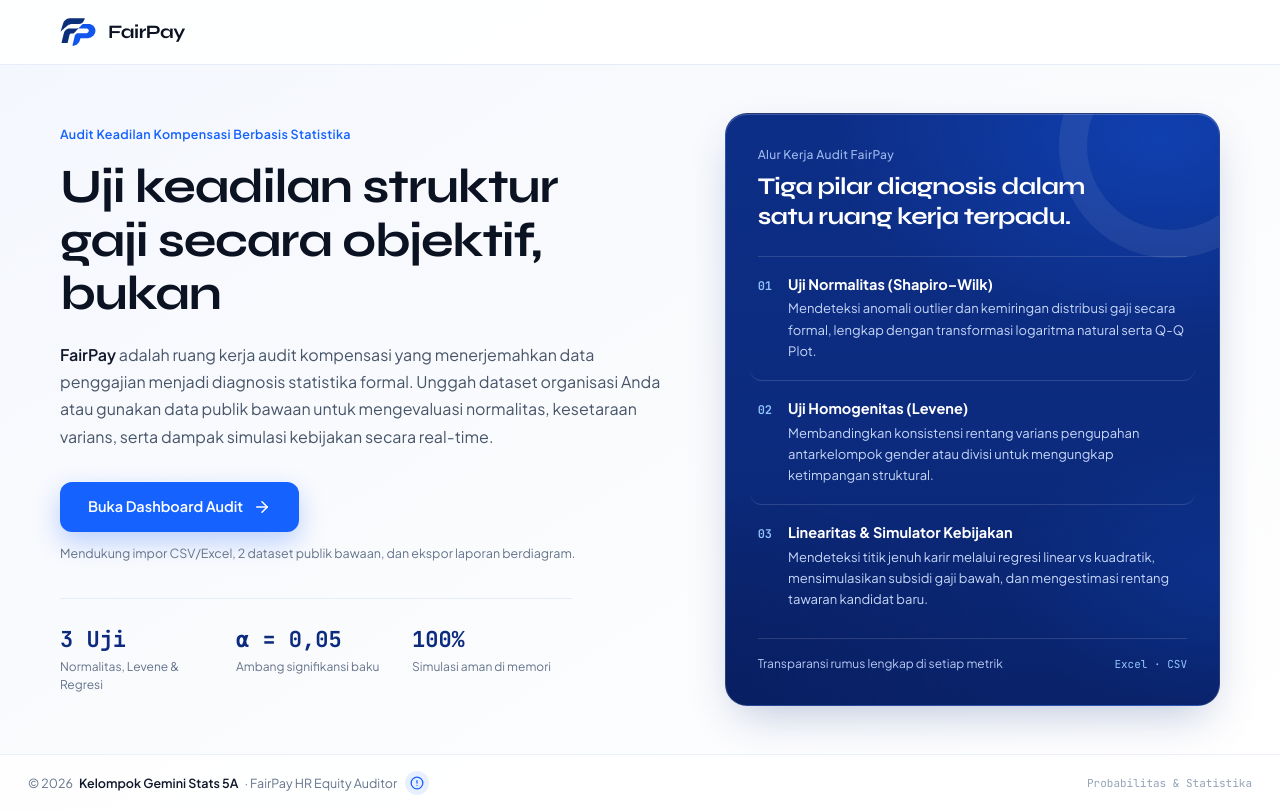
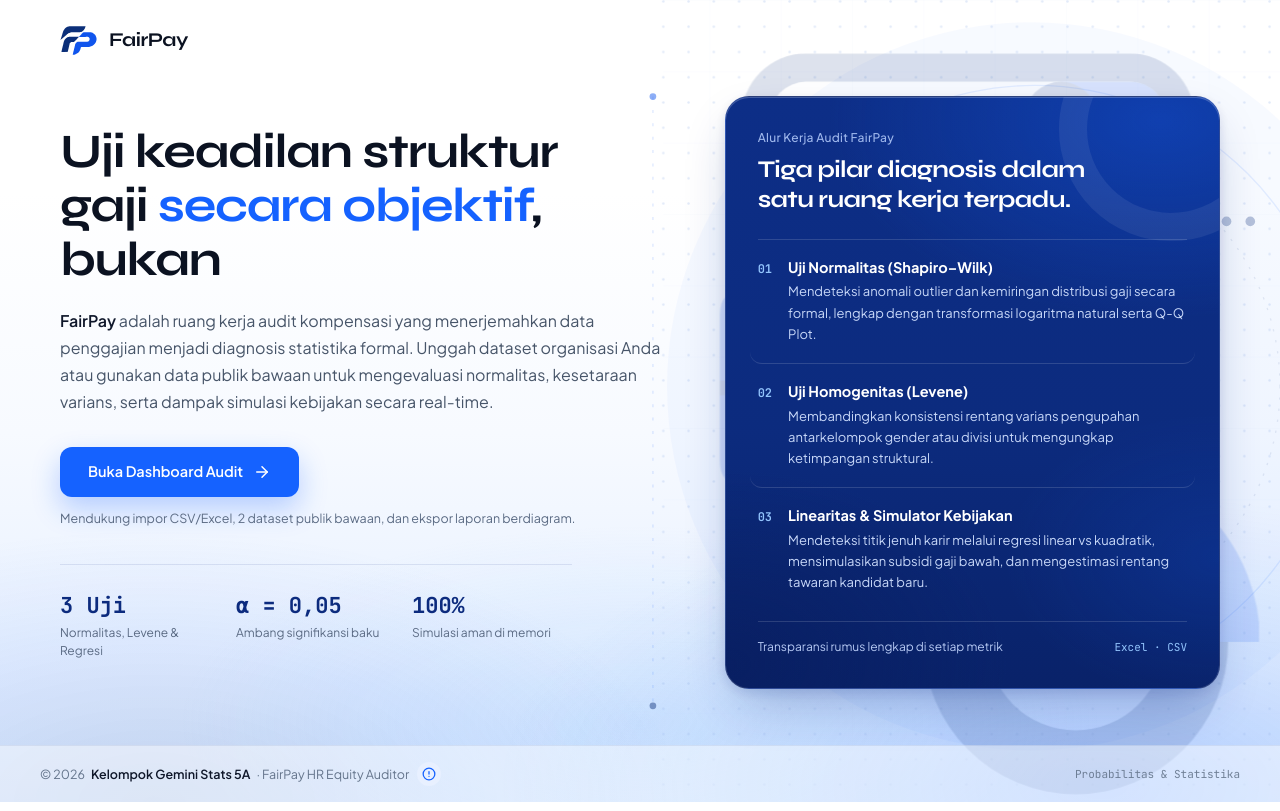
Before and after one commit to DwiKautsar/fairpay-lab, a React (Vite) app: page / in a window 1280 px wide. Built offline with nearby package versions, Linux system fonts and the light colour scheme.

Commit message:
feat(ui): implement refined dashboard and welcome backgrounds
Introduce custom CSS gradients and patterns for consistent visual branding. Update `AppFooter` to support variant-specific styling and improve `TypingHeading` with phrase highlighting capabilities.

```diff
--- a/src/App.tsx
+++ b/src/App.tsx
@@ -460,7 +460,7 @@ export default function App() {
             animate={{ opacity: 1, y: 0 }}
             exit={{ opacity: 0 }}
             transition={{ duration: 0.36, ease: [0.22, 1, 0.36, 1] }}
-            className="flex min-h-screen bg-gradient-to-br from-[#F2F6FE] via-[#F9FBFF] to-[#FFFFFF] text-[#0F172A]"
+            className="fairpay-dashboard-bg flex min-h-screen text-[#0F172A]"
           >
             {/* Left Navigation Sidebar */}
             <Sidebar
@@ -630,7 +630,7 @@ export default function App() {
           )}
         </main>
 
-              <AppFooter />
+              <AppFooter variant="dashboard" />
             </div>
           </motion.div>
         )}
--- a/src/components/AppFooter.tsx
+++ b/src/components/AppFooter.tsx
@@ -31,7 +31,11 @@ const LECTURER = {
   course: 'Probabilitas dan Statistika',
 };
 
-export function AppFooter() {
+interface AppFooterProps {
+  variant?: 'welcome' | 'dashboard';
+}
+
+export function AppFooter({ variant = 'welcome' }: AppFooterProps) {
   const triggerRef = useRef<HTMLButtonElement>(null);
   const popoverRef = useRef<HTMLDivElement>(null);
   const closeTimerRef = useRef<number | null>(null);
@@ -199,9 +203,8 @@ export function AppFooter() {
     </div>
   );
 
-  return (
-    <footer className="mt-auto border-t border-[#E6EDF8]/80 bg-white/85 px-4 py-4 sm:px-6 lg:px-5 xl:px-7">
-      <div className="mx-auto flex w-full max-w-[1520px] flex-col items-center justify-between gap-2 text-center sm:flex-row sm:text-left">
+  const footerInner = (
+    <div className="flex w-full flex-col items-center justify-between gap-2 text-center sm:flex-row sm:text-left">
       <div className="flex flex-wrap items-center justify-center gap-1.5 text-[12.5px] text-[#64748B] sm:justify-start">
         <span>&copy; 2026</span>
         <strong className="font-semibold text-[#0F172A]">Kelompok Gemini Stats 5A</strong>
@@ -225,10 +228,27 @@ export function AppFooter() {
         </button>
       </div>
 
-        <div className="font-mono text-[11px] text-[#94A3B8]">
+      <div className="font-mono text-[11px] text-[#64748B]/90">
         Probabilitas &amp; Statistika
       </div>
     </div>
+  );
+
+  return (
+    <footer
+      className={
+        variant === 'dashboard'
+          ? 'mt-auto w-full lg:px-5 xl:px-7 lg:pb-3.5 lg:pt-1'
+          : 'relative z-10 mt-auto border-t border-[#0C2B7E]/[0.08] bg-white/45 px-5 py-4 sm:px-8 lg:px-10'
+      }
+    >
+      {variant === 'dashboard' ? (
+        <div className="mx-auto w-full max-w-[1520px] border-t border-[#E7EDF8] bg-white/92 px-4 py-3.5 sm:px-6 lg:rounded-[18px] lg:border lg:border-white/90 lg:bg-white/88 lg:px-6 lg:py-3.5 lg:backdrop-blur-md lg:shadow-[0_10px_28px_-10px_rgba(12,43,126,0.08),0_2px_6px_rgba(12,43,126,0.035),inset_0_1px_0_rgba(255,255,255,0.95)] lg:ring-1 lg:ring-[#DCE6F7]/75">
+          {footerInner}
+        </div>
+      ) : (
+        <div className="mx-auto w-full max-w-[1240px]">{footerInner}</div>
+      )}
 
       {open &&
         typeof document !== 'undefined' &&
--- a/src/components/MotionPrimitives.tsx
+++ b/src/components/MotionPrimitives.tsx
@@ -4,6 +4,10 @@ import { motion, useReducedMotion } from 'motion/react';
 interface TypingHeadingProps {
   text: string;
   className?: string;
+  /** Optional substring inside `text` to highlight in an accent color */
+  highlightPhrase?: string;
+  /** Accent class for the highlighted substring (default: FairPay cobalt blue) */
+  highlightClassName?: string;
   /** Milliseconds per character (clear, natural typewriter cadence) */
   speedMs?: number;
   /** Optional start delay in ms */
@@ -14,12 +18,14 @@ interface TypingHeadingProps {
 
 /**
  * Accessible, zero-layout-shift typing animation for section H1 headings.
- * Pre-reserves exact final height via an invisible mirror so content below never jumps.
- * Always runs the typing reveal (non-vestibular text reveal) even when OS reduced-motion is enabled.
+ * Uses a single inline text flow with invisible trailing remainder so lines never wrap or jump mid-typing.
+ * Supports optional accent phrase highlighting without altering glyph metrics.
  */
 export function TypingHeading({
   text,
   className = '',
+  highlightPhrase,
+  highlightClassName = 'text-[#1562FF]',
   speedMs = 48,
   delayMs = 160,
   start = true,
@@ -76,12 +82,38 @@ export function TypingHeading({
     };
   }, [text, speedMs, delayMs, start]);
 
+  const hlStart =
+    highlightPhrase && highlightPhrase.length > 0 ? text.indexOf(highlightPhrase) : -1;
+  const hlEnd = hlStart >= 0 && highlightPhrase ? hlStart + highlightPhrase.length : -1;
+
+  const renderRange = (from: number, to: number) => {
+    if (to <= from) return null;
+    if (hlStart < 0 || to <= hlStart || from >= hlEnd) {
+      return text.slice(from, to);
+    }
+    const seg1End = Math.min(to, hlStart);
+    const seg2Start = Math.max(from, hlStart);
+    const seg2End = Math.min(to, hlEnd);
+    const seg3Start = Math.max(from, hlEnd);
+    return (
+      <>
+        {seg1End > from && text.slice(from, seg1End)}
+        {seg2End > seg2Start && (
+          <span className={highlightClassName}>{text.slice(seg2Start, seg2End)}</span>
+        )}
+        {to > seg3Start && text.slice(seg3Start, to)}
+      </>
+    );
+  };
+
   const isComplete = visibleCount >= text.length;
+  const activeIdx = visibleCount - 1;
+  const isActiveHighlighted = hlStart >= 0 && activeIdx >= hlStart && activeIdx < hlEnd;
 
   return (
     <h1 className={className} aria-label={text}>
       {isComplete && !showCaret ? (
-        text
+        renderRange(0, text.length)
       ) : (
         <span aria-hidden="true">
           {visibleCount === 0 ? (
@@ -96,9 +128,9 @@ export function TypingHeading({
             </>
           ) : (
             <>
-              {visibleCount > 1 && <span>{text.slice(0, visibleCount - 1)}</span>}
-              <span className="relative">
-                {text[visibleCount - 1]}
+              {visibleCount > 1 && <span>{renderRange(0, visibleCount - 1)}</span>}
+              <span className={`relative ${isActiveHighlighted ? highlightClassName : ''}`}>
+                {text[activeIdx]}
                 {showCaret && (
                   <span className="fairpay-typing-caret pointer-events-none absolute -right-[2px] top-[0.1em] h-[0.86em] w-[2.5px] rounded-full bg-[#1562FF]" />
                 )}
--- a/src/components/WelcomeScreen.tsx
+++ b/src/components/WelcomeScreen.tsx
@@ -37,14 +37,136 @@ export function WelcomeScreen({ isReady = true, onEnterDashboard }: WelcomeScree
       animate={{ opacity: 1 }}
       exit={{ opacity: 0, y: -8, transition: { duration: 0.22, ease: [0.22, 1, 0.36, 1] } }}
       transition={{ duration: 0.38, ease: [0.22, 1, 0.36, 1] }}
-      className="flex min-h-screen flex-col bg-gradient-to-br from-[#F4F7FE] via-[#FAFBFD] to-[#FFFFFF] text-[#0F172A]"
+      className="fairpay-welcome-bg relative flex min-h-screen flex-col overflow-x-clip text-[#0F172A]"
     >
-      {/* Minimalist Top Bar */}
-      <header className="w-full border-b border-[#E7EDF8] bg-white/95">
-        <div className="mx-auto flex h-16 w-full max-w-[1240px] items-center justify-between gap-6 px-5 sm:px-8 lg:px-10">
+      {/* Bespoke FairPay Geometric Brand Pattern (Adapted from uploaded 16:9 SVG with transparent masked cutouts) */}
+      <div
+        aria-hidden="true"
+        className="pointer-events-none absolute inset-0 overflow-hidden select-none"
+      >
+        <svg
+          xmlns="http://www.w3.org/2000/svg"
+          viewBox="0 0 1920 1080"
+          preserveAspectRatio="xMaxYMid slice"
+          className="h-full w-full"
+          fill="none"
+        >
+          <defs>
+            <pattern id="fpWelcomeDotGrid" width="34" height="34" patternUnits="userSpaceOnUse">
+              <circle cx="2" cy="2" r="1.65" fill="#94B3E8" opacity="0.52" />
+            </pattern>
+            <pattern id="fpWelcomeFineGrid" width="96" height="96" patternUnits="userSpaceOnUse">
+              <path d="M96 0H0V96" fill="none" stroke="#B6CCEE" strokeWidth="1" opacity="0.38" />
+            </pattern>
+            <clipPath id="fpWelcomeRightField">
+              <path d="M1050 0H1920V1080H1050Z" />
+            </clipPath>
+            {/* True transparent cutouts so the top-white to bottom-blue gradient flows cleanly through every aperture */}
+            <mask id="fpCapsuleCutout">
+              <rect x="0" y="0" width="610" height="174" fill="white" />
+              <rect x="38" y="38" width="534" height="98" rx="49" fill="black" />
+              <path d="M430 38H523C550 38 572 60 572 87S550 136 523 136H430Z" fill="white" />
+              <circle cx="430" cy="87" r="49" fill="white" />
+              <circle cx="430" cy="87" r="24" fill="black" />
+            </mask>
+            <mask id="fpChannelCutout">
+              <rect x="0" y="0" width="309" height="264" fill="white" />
+              <rect x="54" y="98" width="255" height="68" rx="34" fill="black" />
+              <circle cx="54" cy="132" r="34" fill="white" />
+              <circle cx="54" cy="132" r="13" fill="black" />
+            </mask>
+            <mask id="fpBottomRingCutout">
+              <rect x="1380" y="600" width="540" height="480" fill="white" />
+              <circle cx="1645" cy="864" r="119" fill="black" />
+            </mask>
+          </defs>
+
+          {/* Right-side Architectural Field */}
+          <g clipPath="url(#fpWelcomeRightField)">
+            {/* Subtle Halo Circle + Concentric Guides + Micro Grid */}
+            <circle cx="1585" cy="520" r="490" fill="#1562FF" fillOpacity="0.032" />
+            <circle cx="1590" cy="520" r="405" stroke="#1562FF" strokeOpacity="0.1" strokeWidth="1.8" />
+            <circle
+              cx="1590"
+              cy="520"
+              r="330"
+              stroke="#0B2F79"
+              strokeOpacity="0.09"
+              strokeWidth="1.8"
+              strokeDasharray="3 12"
+            />
+            <rect x="1080" y="0" width="840" height="1080" fill="url(#fpWelcomeDotGrid)" opacity="0.52" />
+            <rect x="1090" y="0" width="830" height="1080" fill="url(#fpWelcomeFineGrid)" opacity="0.34" />
+
+            {/* Softly Calibrated Oversized FairPay Geometric Motifs (framing top-right, right & bottom-right) */}
+            <g opacity="0.14">
+              {/* Top Horizontal Capsule with Precision Toggle Inset */}
+              <g transform="translate(1195 72)" mask="url(#fpCapsuleCutout)">
+                <rect x="0" y="0" width="610" height="174" rx="87" fill="#0B2F79" />
+                <path d="M430 38H523C550 38 572 60 572 87S550 136 523 136H430Z" fill="#1055ED" />
+                <circle cx="430" cy="87" r="49" fill="#0B2F79" />
+              </g>
+
+              {/* Central Ring & Node */}
+              <g>
+                <circle cx="1605" cy="485" r="186" stroke="#1055ED" strokeWidth="82" />
+                <circle cx="1424" cy="485" r="43" fill="#0B2F79" />
+                <path
+                  d="M1605 299A186 186 0 0 1 1791 485"
+                  stroke="#0B2F79"
+                  strokeWidth="82"
+                  strokeLinecap="butt"
+                />
+                <circle cx="1791" cy="485" r="42" fill="#0B2F79" />
+              </g>
+
+              {/* Rounded Block with Cut-Through Channel */}
+              <g transform="translate(1166 390)" mask="url(#fpChannelCutout)">
+                <path
+                  d="M0 34Q0 0 34 0H275Q309 0 309 34V230Q309 264 275 264H34Q0 264 0 230Z"
+                  fill="#1055ED"
+                />
+                <path d="M0 132H309" stroke="#0B2F79" strokeWidth="20" />
+                <circle cx="54" cy="132" r="34" fill="#0B2F79" />
+              </g>
+
+              {/* Bottom-Right Cropped Ring */}
+              <g mask="url(#fpBottomRingCutout)">
+                <circle cx="1645" cy="864" r="205" fill="#0B2F79" />
+                <path d="M1645 659A205 205 0 0 1 1850 864" stroke="#1055ED" strokeWidth="86" />
+                <circle cx="1645" cy="659" r="43" fill="#1055ED" />
+              </g>
+            </g>
+
+            {/* Analytical Alignment Node Dots */}
+            <g fill="#0B2F79" opacity="0.28">
+              <circle cx="1215" cy="312" r="6.5" />
+              <circle cx="1248" cy="312" r="6.5" />
+              <circle cx="1281" cy="312" r="6.5" />
+              <circle cx="1848" cy="298" r="6.5" />
+              <circle cx="1880" cy="298" r="6.5" />
+            </g>
+          </g>
+
+          {/* Restrained Vertical Boundary Accent separating quiet left content space from geometric motif */}
+          <path
+            d="M1076 130V950"
+            stroke="#1562FF"
+            strokeOpacity="0.14"
+            strokeWidth="1.75"
+            strokeDasharray="4 14"
+          />
+          <circle cx="1076" cy="130" r="4.5" fill="#1055ED" fillOpacity="0.48" />
+          <circle cx="1076" cy="950" r="4.5" fill="#0B2F79" fillOpacity="0.45" />
+        </svg>
+      </div>
+
+      {/* Seamless Top Bar (Blends directly into top-white canvas with zero hard crop edge) */}
+      <header className="relative z-10 w-full bg-transparent">
+        <div className="mx-auto flex h-20 w-full max-w-[1240px] items-center justify-between gap-6 px-5 sm:px-8 lg:px-10">
           <div className="flex items-center gap-3 shrink-0">
-            <BrandLogo variant="color" className="h-[28px] w-[36px] shrink-0" />
-            <span className="font-display text-[19px] font-bold tracking-tight text-[#0B1221] whitespace-nowrap">
+            <BrandLogo variant="color" className="h-[29px] w-[37px] shrink-0" />
+            <span className="font-display text-[19.5px] font-bold tracking-tight text-[#0B1221] whitespace-nowrap">
               FairPay
             </span>
           </div>
@@ -52,22 +174,18 @@ export function WelcomeScreen({ isReady = true, onEnterDashboard }: WelcomeScree
       </header>
 
       {/* Main Editorial Hero */}
-      <main className="mx-auto flex w-full max-w-[1240px] flex-1 items-center px-5 py-10 sm:px-8 sm:py-14 lg:px-10 lg:py-12">
+      <main className="relative z-10 mx-auto flex w-full max-w-[1240px] flex-1 items-center px-5 pt-4 pb-12 sm:px-8 sm:pt-6 sm:pb-16 lg:px-10 lg:pt-4 lg:pb-14">
         <div className="grid w-full grid-cols-1 gap-10 lg:grid-cols-[1.22fr_0.98fr] lg:gap-12 items-stretch">
           {/* Left Column: Crisp Editorial Proposition + Single Primary CTA */}
           <div className="flex flex-col justify-center">
-            <RevealUp delay={0.02} y={10}>
-              <div className="text-[12.5px] font-semibold tracking-wide text-[#1562FF]">
-                Audit Keadilan Kompensasi Berbasis Statistika
-              </div>
-            </RevealUp>
-
             <TypingHeading
               text="Uji keadilan struktur gaji secara objektif, bukan asumsi."
+              highlightPhrase="secara objektif"
+              highlightClassName="text-[#1562FF]"
               start={isReady}
               speedMs={38}
               delayMs={180}
-              className="mt-4 font-display text-[32px] sm:text-[42px] lg:text-[48px] font-bold tracking-[-0.025em] leading-[1.12] text-[#0B1221] [text-wrap:balance]"
+              className="font-display text-[32px] sm:text-[42px] lg:text-[48px] font-bold tracking-[-0.025em] leading-[1.12] text-[#0B1221] [text-wrap:balance]"
             />
 
             <RevealUp delay={0.14} y={14}>
@@ -88,13 +206,13 @@ export function WelcomeScreen({ isReady = true, onEnterDashboard }: WelcomeScree
                 whileHover={{ y: -2 }}
                 whileTap={{ scale: 0.98 }}
                 transition={{ type: 'spring', stiffness: 420, damping: 28 }}
-                className="group inline-flex items-center justify-center gap-2.5 rounded-xl bg-[#1562FF] px-7 py-3.5 text-[14.5px] font-semibold text-white shadow-[0_10px_26px_rgba(21,98,255,0.28)] transition-colors duration-200 hover:bg-[#0E51DB] hover:shadow-[0_14px_32px_rgba(21,98,255,0.36)] focus-visible:outline-none focus-visible:ring-2 focus-visible:ring-[#1562FF] focus-visible:ring-offset-2 whitespace-nowrap cursor-pointer"
+                className="group inline-flex items-center justify-center gap-2.5 rounded-xl bg-[#1562FF] px-7 py-3.5 text-[14.5px] font-semibold text-white shadow-[0_12px_28px_rgba(21,98,255,0.28)] transition-colors duration-200 hover:bg-[#0E51DB] hover:shadow-[0_16px_34px_rgba(21,98,255,0.36)] focus-visible:outline-none focus-visible:ring-2 focus-visible:ring-[#1562FF] focus-visible:ring-offset-2 whitespace-nowrap cursor-pointer"
               >
                 <span>Buka Dashboard Audit</span>
                 <ArrowRight className="h-4.5 w-4.5 transition-transform duration-200 group-hover:translate-x-1" />
               </motion.button>
 
-              <p className="text-[12.5px] text-[#64748B]">
+              <p className="text-[12.5px] text-[#5B6B84]">
                 Mendukung impor CSV/Excel, 2 dataset publik bawaan, dan ekspor laporan berdiagram.
               </p>
             </RevealUp>
@@ -103,13 +221,13 @@ export function WelcomeScreen({ isReady = true, onEnterDashboard }: WelcomeScree
             <RevealUp
               delay={0.3}
               y={16}
-              className="mt-9 grid grid-cols-3 gap-4 border-t border-[#E6EDF8] pt-6 max-w-lg"
+              className="mt-9 grid grid-cols-3 gap-4 border-t border-[#0C2B7E]/10 pt-6 max-w-lg"
             >
               <div>
                 <div className="font-mono text-[20px] sm:text-[22px] font-bold text-[#0C2B7E] tabular-nums">
                   3 Uji
                 </div>
-                <div className="mt-0.5 text-[12px] text-[#64748B]">
+                <div className="mt-0.5 text-[12px] text-[#5B6B84]">
                   Normalitas, Levene &amp; Regresi
                 </div>
               </div>
@@ -117,7 +235,7 @@ export function WelcomeScreen({ isReady = true, onEnterDashboard }: WelcomeScree
                 <div className="font-mono text-[20px] sm:text-[22px] font-bold text-[#0C2B7E] tabular-nums">
                   α = 0,05
                 </div>
-                <div className="mt-0.5 text-[12px] text-[#64748B]">
+                <div className="mt-0.5 text-[12px] text-[#5B6B84]">
                   Ambang signifikansi baku
                 </div>
               </div>
@@ -125,7 +243,7 @@ export function WelcomeScreen({ isReady = true, onEnterDashboard }: WelcomeScree
                 <div className="font-mono text-[20px] sm:text-[22px] font-bold text-[#0C2B7E] tabular-nums">
                   100%
                 </div>
-                <div className="mt-0.5 text-[12px] text-[#64748B]">
+                <div className="mt-0.5 text-[12px] text-[#5B6B84]">
                   Simulasi aman di memori
                 </div>
               </div>
@@ -136,9 +254,9 @@ export function WelcomeScreen({ isReady = true, onEnterDashboard }: WelcomeScree
           <RevealUp delay={0.16} y={22} className="flex">
             <section
               aria-label="Ringkasan kapabilitas FairPay"
-              className="fairpay-sidebar-mesh fairpay-card-navy relative flex w-full flex-col justify-between overflow-hidden rounded-[22px] border border-white/[0.12] p-7 sm:p-8 text-white shadow-[0_18px_46px_-12px_rgba(12,43,126,0.28),inset_0_1px_0_rgba(255,255,255,0.2)]"
+              className="fairpay-sidebar-mesh fairpay-card-navy relative flex w-full flex-col justify-between overflow-hidden rounded-[24px] border border-white/[0.14] p-7 sm:p-8 text-white shadow-[0_22px_52px_-14px_rgba(12,43,126,0.32),0_4px_12px_rgba(12,43,126,0.12),inset_0_1px_0_rgba(255,255,255,0.22)]"
             >
-              {/* Subtle Architectural Ring Motif */}
+              {/* Single Clean Architectural Ring Motif */}
               <div
                 aria-hidden="true"
                 className="pointer-events-none absolute -top-20 -right-16 h-56 w-56 rounded-full border-[28px] border-white/[0.07]"
@@ -190,7 +308,7 @@ export function WelcomeScreen({ isReady = true, onEnterDashboard }: WelcomeScree
         </div>
       </main>
 
-      <AppFooter />
+      <AppFooter variant="welcome" />
     </motion.div>
   );
 }
--- a/src/index.css
+++ b/src/index.css
@@ -180,6 +180,22 @@ input[type="range"].fairpay-slider::-moz-range-thumb {
     linear-gradient(180deg, #0D2E87 0%, #0C2B7E 56%, #092269 100%);
 }
 
+/* Seamless top-white to luminous FairPay blue bottom gradient for Welcome Screen (zero blur cost) */
+.fairpay-welcome-bg {
+  background-color: #FFFFFF;
+  background-image:
+    radial-gradient(62% 48% at 86% 98%, rgba(21, 98, 255, 0.22) 0%, rgba(59, 130, 246, 0.095) 44%, rgba(255, 255, 255, 0) 76%),
+    radial-gradient(56% 46% at 12% 100%, rgba(12, 43, 126, 0.13) 0%, rgba(37, 99, 235, 0.075) 42%, rgba(255, 255, 255, 0) 74%),
+    radial-gradient(50% 34% at 50% 90%, rgba(147, 197, 253, 0.24) 0%, rgba(255, 255, 255, 0) 72%),
+    linear-gradient(180deg, #FFFFFF 0%, #FFFFFF 24%, #F7FAFF 54%, #E8F1FF 82%, #D9E9FF 100%);
+}
+
+/* Clean minimal canvas for Dashboard Workspace */
+.fairpay-dashboard-bg {
+  background-color: #F7FAFF;
+  background-image: linear-gradient(135deg, #F2F6FE 0%, #F9FBFF 50%, #FFFFFF 100%);
+}
+
 /* Subtle, smooth, UX-friendly card micro-interactions */
 .fairpay-card {
   transition:
```
Also changed, not shown: public/assets/aistudio/fairpay_geometric_pattern_16x9_34a3c1e8.svg (added). Lines whose indentation alone changed are shown as unchanged.
